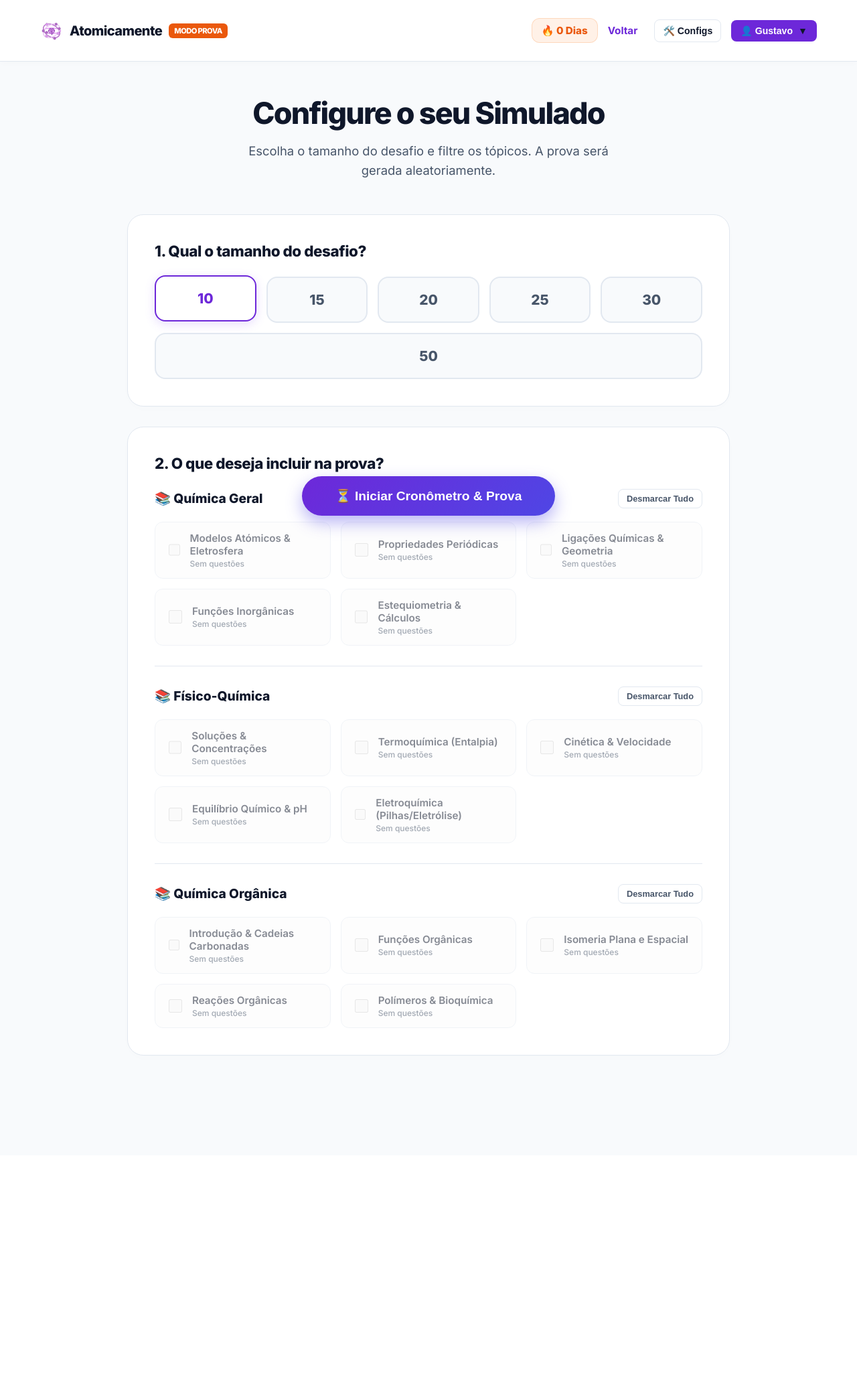
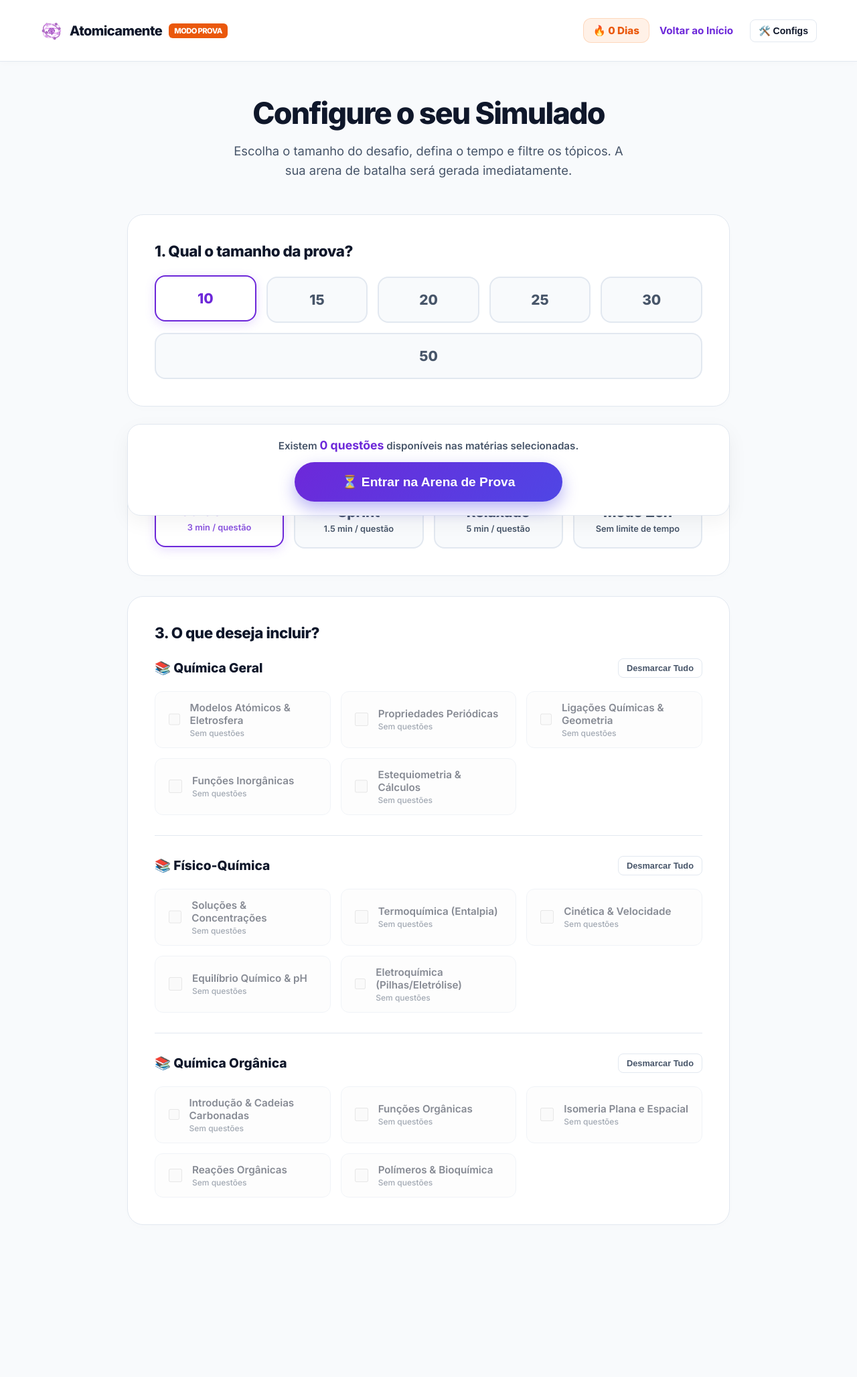
Before and after one commit to ghsnts/atomicamente, a PHP site: page /simulado.php in a window 1280 px wide. Shown: the whole page at 67% size. Before the commit the page ends 1576 px from the top, so only its background shows below. Run offline with PHP 8.4, Linux system fonts and the light colour scheme; a user stored in the database is signed in; data comes from the database, SQL or seed files in the repository; data that the repository does not hold is empty.

Commit message:
Refactor simulado.php layout and improve UI elements
Updated styling and functionality for the simulation interface, including changes to layout, button actions, and text descriptions.

```diff
--- a/simulado.php
+++ b/simulado.php
@@ -49,7 +49,6 @@ try {
   <style>
     body { font-family: 'Inter', sans-serif; background-color: var(--bg-global); color: var(--texto-principal); margin: 0; }
 
-    /* CABEÇALHO PADRÃO PREMIUM */
     .topo-dash { border-bottom: 1px solid var(--borda); background: var(--bg-card); position: sticky; top: 0; z-index: 100; box-shadow: 0 2px 10px rgba(0,0,0,0.02); }
     .nav-dash { padding: 12px 20px; max-width: 1200px; margin: 0 auto; display: flex; justify-content: space-between; align-items: center; width: 100%; box-sizing: border-box; }
     .marca-dash { font-weight: 800; font-size: 1.25rem; display: flex; align-items: center; gap: 10px; text-decoration: none; color: var(--texto-principal); letter-spacing: -0.03em; }
@@ -63,11 +62,13 @@ try {
     .secao-config { background: var(--bg-card); border: 1px solid var(--borda); border-radius: 24px; padding: 40px; margin-bottom: 30px; box-shadow: 0 4px 20px -5px rgba(0,0,0,0.02); }
     .titulo-secao { font-size: 1.4rem; font-weight: 800; margin: 0 0 25px 0; letter-spacing: -0.02em; }
 
-    .grid-quantidades { display: flex; gap: 15px; flex-wrap: wrap; }
+    .grid-cards { display: flex; gap: 15px; flex-wrap: wrap; }
     .radio-card { display: none; }
-    .label-card { flex: 1; min-width: 100px; text-align: center; padding: 20px 10px; background: var(--bg-global); border: 2px solid var(--borda); border-radius: 16px; cursor: pointer; transition: all 0.2s ease; font-weight: 800; font-size: 1.3rem; color: var(--texto-secundario); }
+    .label-card { flex: 1; min-width: 110px; text-align: center; padding: 20px 10px; background: var(--bg-global); border: 2px solid var(--borda); border-radius: 16px; cursor: pointer; transition: all 0.2s ease; font-weight: 800; font-size: 1.3rem; color: var(--texto-secundario); display: flex; flex-direction: column; justify-content: center; align-items: center; gap: 5px; }
     .label-card:hover { border-color: rgba(139, 92, 246, 0.4); background: var(--roxo-suave); }
     .radio-card:checked + .label-card { border-color: var(--roxo-base); background: var(--roxo-suave); color: var(--roxo-base); box-shadow: 0 4px 15px rgba(139, 92, 246, 0.2); transform: translateY(-2px); }
+    .desc-card { font-size: 0.8rem; font-weight: 600; color: var(--texto-secundario); }
+    .radio-card:checked + .label-card .desc-card { color: var(--roxo-base); opacity: 0.8; }
 
     .frente-bloco { margin-bottom: 30px; border-bottom: 1px solid var(--borda); padding-bottom: 30px; }
     .frente-bloco:last-child { margin-bottom: 0; border-bottom: none; padding-bottom: 0; }
@@ -87,8 +88,11 @@ try {
     .topico-nome { font-weight: 600; font-size: 0.95rem; color: var(--texto-principal); }
     .topico-badge { font-size: 0.75rem; color: var(--texto-secundario); font-weight: 500; margin-top: 2px; }
 
-    .barra-acao-fixa { position: sticky; bottom: 30px; display: flex; justify-content: center; z-index: 10; margin-top: 40px; }
-    .btn-gerar { background: linear-gradient(135deg, var(--roxo-base), #4f46e5); color: white; border: none; padding: 18px 50px; font-size: 1.2rem; font-weight: 800; border-radius: 50px; cursor: pointer; box-shadow: 0 10px 25px rgba(79, 70, 229, 0.4); transition: all 0.3s ease; }
+    .barra-acao-fixa { position: sticky; bottom: 30px; display: flex; flex-direction: column; align-items: center; z-index: 10; margin-top: 40px; background: var(--bg-card); padding: 20px; border-radius: 20px; border: 1px solid var(--borda); box-shadow: 0 10px 30px rgba(0,0,0,0.05); }
+    .contador-info { margin-bottom: 15px; font-size: 0.95rem; color: var(--texto-secundario); font-weight: 600; }
+    .contador-info strong { color: var(--roxo-base); font-size: 1.1rem; }
+
+    .btn-gerar { background: linear-gradient(135deg, var(--roxo-base), #4f46e5); color: white; border: none; padding: 18px 50px; font-size: 1.2rem; font-weight: 800; border-radius: 50px; cursor: pointer; box-shadow: 0 10px 25px rgba(79, 70, 229, 0.4); transition: all 0.3s ease; width: 100%; max-width: 400px; }
     .btn-gerar:hover { transform: translateY(-3px) scale(1.02); box-shadow: 0 15px 35px rgba(79, 70, 229, 0.5); }
   </style>
   <script src="js/tema.js"></script>
@@ -107,26 +111,12 @@ try {
           🔥 <?php echo $streak_aluno; ?> Dias
         </div>
 
-        <a href="dashboard.php" style="color: var(--roxo-base); text-decoration: none; font-weight: 700; font-size: 0.95rem; margin-right: 10px;">Voltar</a>
+        <a href="dashboard.php" style="color: var(--roxo-base); text-decoration: none; font-weight: 700; font-size: 0.95rem; margin-right: 10px;">Voltar ao Início</a>
 
         <div class="menu-dropdown">
-          <button onclick="alternarDropdown('drop-config')" style="background: none; border: 1px solid var(--borda); color: var(--texto-principal); padding: 8px 12px; font-size: 0.88rem; border-radius: 8px; font-weight: 600; cursor: pointer; display: flex; align-items: center; gap: 6px;">
-            🛠️ Configs
-          </button>
+          <button onclick="alternarDropdown('drop-config')" style="background: none; border: 1px solid var(--borda); color: var(--texto-principal); padding: 8px 12px; font-size: 0.88rem; border-radius: 8px; font-weight: 600; cursor: pointer;">🛠️ Configs</button>
           <div id="drop-config" class="dropdown-conteudo">
             <div class="dropdown-item" onclick="alternarModoNoturno()"><span id="btn-tema-texto">🌙 Modo Escuro</span></div>
-          </div>
-        </div>
-
-        <div class="menu-dropdown">
-          <button onclick="alternarDropdown('drop-perfil')" style="background: var(--roxo-base); color: white; border: none; padding: 8px 14px; font-size: 0.88rem; border-radius: 8px; font-weight: 700; cursor: pointer; display: flex; align-items: center; gap: 8px;">
-            👤 <?php echo $primeiro_nome; ?> <span>▼</span>
-          </button>
-          <div id="drop-perfil" class="dropdown-conteudo">
-            <a href="perfil.php" class="dropdown-item">🧑‍🎓 Perfil</a>
-            <a href="progresso.php" class="dropdown-item">📈 Progresso</a>
-            <div class="dropdown-divisor"></div>
-            <a href="logout.php" class="dropdown-item sair">🚪 Sair</a>
           </div>
         </div>
       </div>
@@ -138,12 +128,12 @@ try {
 
       <div class="hero-simulado">
         <h1 class="titulo-hero">Configure o seu Simulado</h1>
-        <p class="subtitulo-hero">Escolha o tamanho do desafio e filtre os tópicos. A prova será gerada aleatoriamente.</p>
+        <p class="subtitulo-hero">Escolha o tamanho do desafio, defina o tempo e filtre os tópicos. A sua arena de batalha será gerada imediatamente.</p>
       </div>
 
       <div class="secao-config">
-        <h2 class="titulo-secao">1. Qual o tamanho do desafio?</h2>
-        <div class="grid-quantidades">
+        <h2 class="titulo-secao">1. Qual o tamanho da prova?</h2>
+        <div class="grid-cards">
           <?php foreach ([10, 15, 20, 25, 30, 50] as $idx => $qtd): ?>
             <input type="radio" name="qtd_questoes" id="qtd_<?php echo $qtd; ?>" value="<?php echo $qtd; ?>" class="radio-card" <?php echo $idx === 0 ? 'checked' : ''; ?>>
             <label for="qtd_<?php echo $qtd; ?>" class="label-card"><?php echo $qtd; ?></label>
@@ -152,7 +142,36 @@ try {
       </div>
 
       <div class="secao-config">
-        <h2 class="titulo-secao">2. O que deseja incluir na prova?</h2>
+        <h2 class="titulo-secao">2. Defina o Ritmo (Tempo)</h2>
+        <div class="grid-cards">
+          <input type="radio" name="ritmo_tempo" id="ritmo_padrao" value="3" class="radio-card" checked>
+          <label for="ritmo_padrao" class="label-card">
+            Padrão ENEM
+            <span class="desc-card">3 min / questão</span>
+          </label>
+
+          <input type="radio" name="ritmo_tempo" id="ritmo_sprint" value="1.5" class="radio-card">
+          <label for="ritmo_sprint" class="label-card">
+            Sprint
+            <span class="desc-card">1.5 min / questão</span>
+          </label>
+
+          <input type="radio" name="ritmo_tempo" id="ritmo_relax" value="5" class="radio-card">
+          <label for="ritmo_relax" class="label-card">
+            Relaxado
+            <span class="desc-card">5 min / questão</span>
+          </label>
+
+          <input type="radio" name="ritmo_tempo" id="ritmo_livre" value="0" class="radio-card">
+          <label for="ritmo_livre" class="label-card">
+            Modo Zen
+            <span class="desc-card">Sem limite de tempo</span>
+          </label>
+        </div>
+      </div>
+
+      <div class="secao-config">
+        <h2 class="titulo-secao">3. O que deseja incluir?</h2>
         <?php foreach ($frentes_agrupadas as $frente_id => $frente): ?>
           <div class="frente-bloco">
             <div class="frente-topo">
@@ -164,7 +183,7 @@ try {
               <?php foreach ($frente['topicos'] as $topico): ?>
                 <?php $desativado = $topico['qtd'] == 0; ?>
                 <label class="topico-item <?php echo $desativado ? 'desativado' : ''; ?>">
-                  <input type="checkbox" name="topicos[]" value="<?php echo $topico['id']; ?>" class="check-custom checkbox-frente-<?php echo $frente_id; ?>" <?php echo $desativado ? 'disabled' : 'checked'; ?>>
+                  <input type="checkbox" name="topicos[]" value="<?php echo $topico['id']; ?>" data-qtd="<?php echo $topico['qtd']; ?>" class="check-custom checkbox-frente-<?php echo $frente_id; ?>" <?php echo $desativado ? 'disabled' : 'checked'; ?>>
                   <div class="topico-info">
                     <span class="topico-nome"><?php echo htmlspecialchars($topico['nome']); ?></span>
                     <span class="topico-badge"><?php echo $desativado ? 'Sem questões' : $topico['qtd'] . ' disponíveis'; ?></span>
@@ -177,12 +196,35 @@ try {
       </div>
 
       <div class="barra-acao-fixa">
-        <button type="submit" class="btn-gerar" id="btnSubmit">⏳ Iniciar Cronômetro & Prova</button>
+        <div class="contador-info" id="contadorDisponivel">
+          Calculando questões disponíveis...
+        </div>
+        <button type="submit" class="btn-gerar" id="btnSubmit">⏳ Entrar na Arena de Prova</button>
       </div>
     </div>
   </form>
 
   <script>
+    // Atualiza o contador de questões disponíveis em tempo real
+    function calcularDisponiveis() {
+        const checkboxesMarcados = document.querySelectorAll('input[name="topicos[]"]:checked');
+        let totalDisponivel = 0;
+
+        checkboxesMarcados.forEach(cb => {
+            totalDisponivel += parseInt(cb.getAttribute('data-qtd')) || 0;
+        });
+
+        document.getElementById('contadorDisponivel').innerHTML = `Existem <strong>${totalDisponivel} questões</strong> disponíveis nas matérias selecionadas.`;
+        return totalDisponivel;
+    }
+
+    // Chama a função ao carregar a página e toda vez que um checkbox for alterado
+    window.onload = calcularDisponiveis;
+    document.querySelectorAll('input[name="topicos[]"]').forEach(cb => {
+        cb.addEventListener('change', calcularDisponiveis);
+    });
+
+    // Função de marcar/desmarcar tudo
     function toggleFrente(frenteId, btnElement) {
         const checkboxes = document.querySelectorAll('.checkbox-frente-' + frenteId + ':not(:disabled)');
         const marcados = document.querySelectorAll('.checkbox-frente-' + frenteId + ':checked:not(:disabled)').length;
@@ -193,15 +235,26 @@ try {
             checkboxes.forEach(cb => cb.checked = true);
             btnElement.innerText = "Desmarcar Tudo";
         }
+        calcularDisponiveis(); // Atualiza o contador após o clique em massa
     }
 
+    // A TRAVA DE SEGURANÇA NA HORA DE ENVIAR
     document.getElementById('formSimulado').addEventListener('submit', function(e) {
+        const totalDisponivel = calcularDisponiveis();
+        const qtdDesejada = parseInt(document.querySelector('input[name="qtd_questoes"]:checked').value);
+
         if (document.querySelectorAll('input[name="topicos[]"]:checked').length === 0) {
-            e.preventDefault(); alert('⚠️ Precisas de selecionar pelo menos um tópico!');
+            e.preventDefault();
+            alert('⚠️ Atenção: Precisas selecionar pelo menos um tópico para gerar a prova!');
+            return;
+        }
+
+        if (totalDisponivel < qtdDesejada) {
+            e.preventDefault();
+            alert(`⚠️ Atenção: Você selecionou uma prova de ${qtdDesejada} questões, mas as matérias escolhidas possuem apenas ${totalDisponivel} questões cadastradas no banco de dados.\n\nPor favor, marque mais matérias ou diminua o tamanho da prova para continuar.`);
         }
     });
 
-    // Controladores Dropdown
     function alternarDropdown(id) {
         document.querySelectorAll('.dropdown-conteudo').forEach(drop => { if(drop.id !== id) drop.classList.remove('mostrar'); });
         document.getElementById(id).classList.toggle('mostrar');
```
